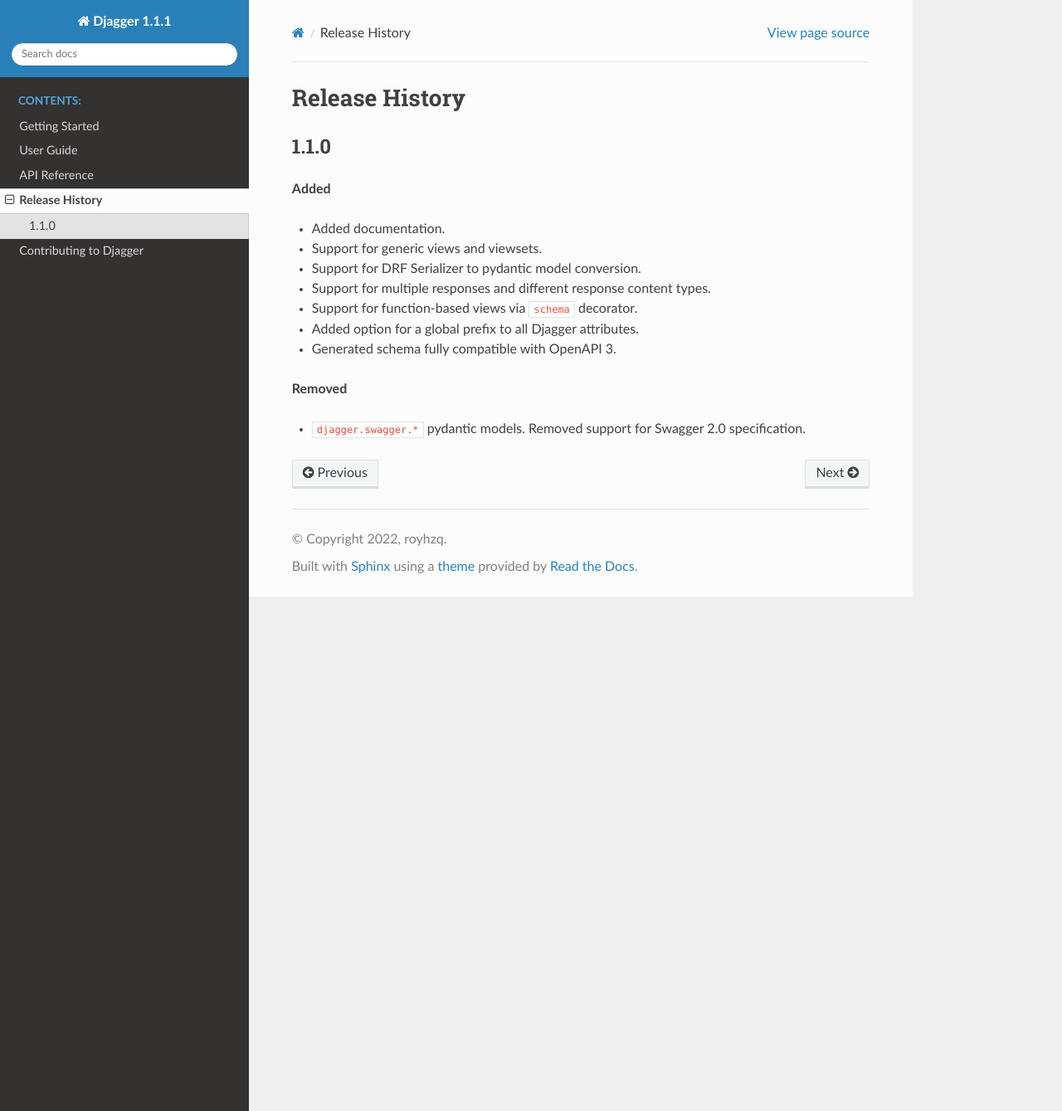
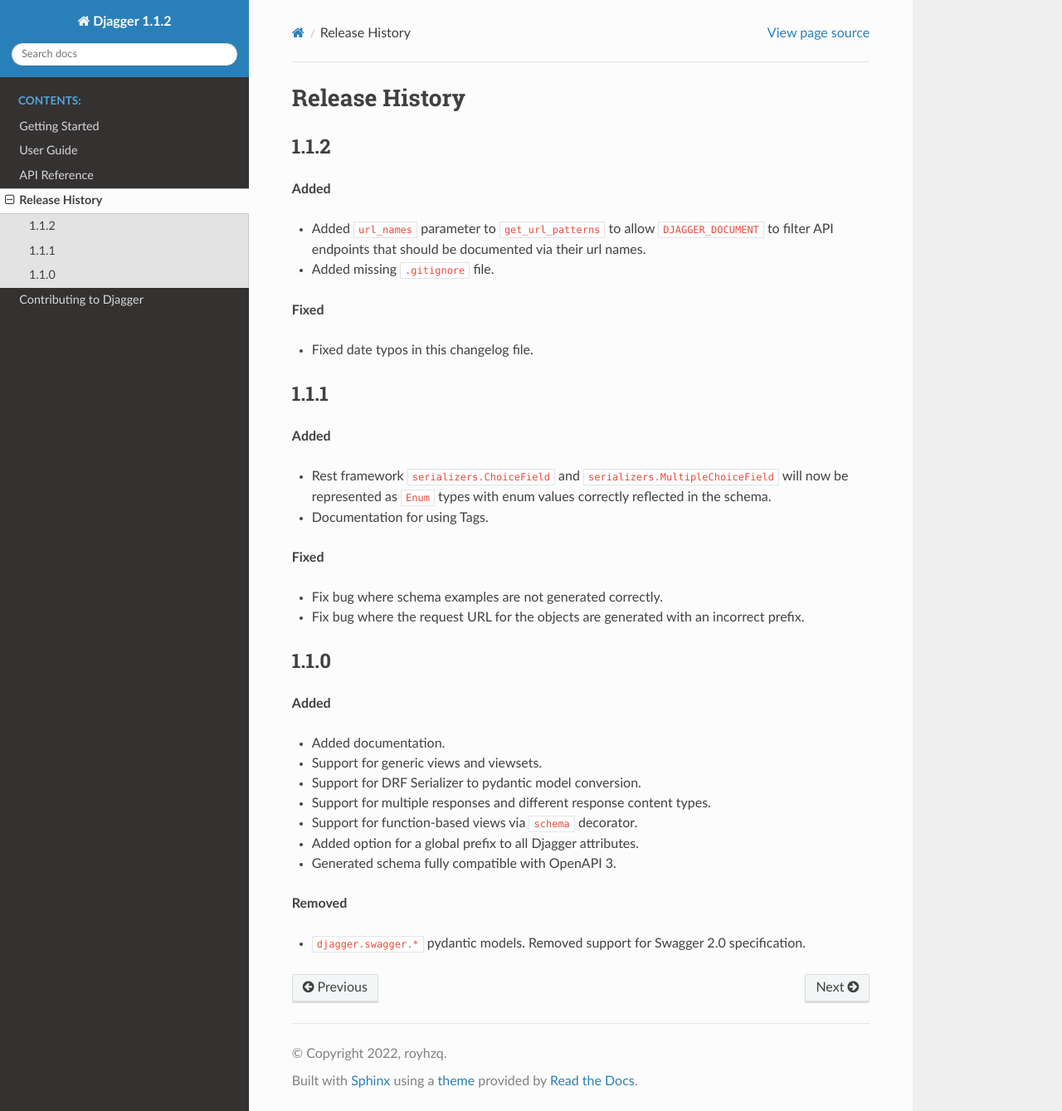
Before and after one commit to royhzq/djagger, a Sphinx documentation site: the page built from docs/source/release_history.rst, in a window 1280 px wide and 1339 px high. Shown: the whole window at 83% size. Built offline with Sphinx 7.4.7 and the Read the Docs theme 2.0.0, drawn with Linux system fonts in a browser that asks for light colours.

Commit message:
1.1.2 (#6)
* Added missing  file and updated changelog

* Updated changelog and sphinx docs for latest release

```diff
--- a/docs/source/conf.py
+++ b/docs/source/conf.py
@@ -21,12 +21,12 @@
 
 # -- Project information -----------------------------------------------------
 
-project = "Djagger 1.1.1"
+project = "Djagger 1.1.2"
 copyright = "2022, royhzq"
 author = "royhzq"
 
 # The full version, including alpha/beta/rc tags
-release = "1.1.1"
+release = "1.1.2"
 
 
 # -- General configuration ---------------------------------------------------
--- a/docs/source/release_history.rst
+++ b/docs/source/release_history.rst
@@ -1,5 +1,32 @@
 Release History
 ===============
+
+1.1.2
+-----
+
+**Added**
+
+* Added ``url_names`` parameter to ``get_url_patterns`` to allow ``DJAGGER_DOCUMENT`` to filter API endpoints that should be documented via their url names.
+* Added missing ``.gitignore`` file.
+
+**Fixed**
+
+* Fixed date typos in this changelog file.
+
+
+1.1.1
+-----
+
+**Added**
+
+* Rest framework ``serializers.ChoiceField`` and ``serializers.MultipleChoiceField`` will now be represented as ``Enum`` types with enum values correctly reflected in the schema.
+* Documentation for using Tags.
+
+**Fixed**
+
+* Fix bug where schema examples are not generated correctly.
+* Fix bug where the request URL for the objects are generated with an incorrect prefix.
+
 
 1.1.0
 -----
```
Also changed, not shown: changelog.md (+11 -2 lines), 2 other files.
